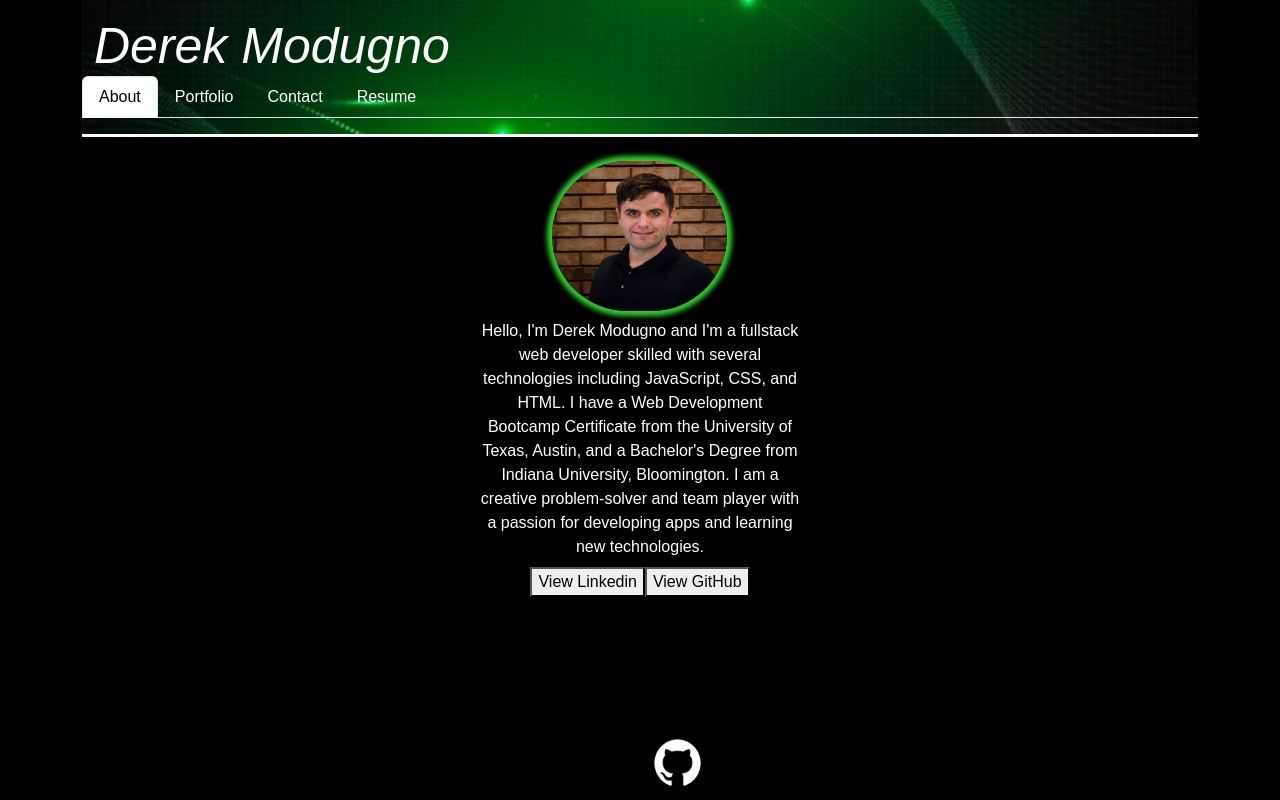
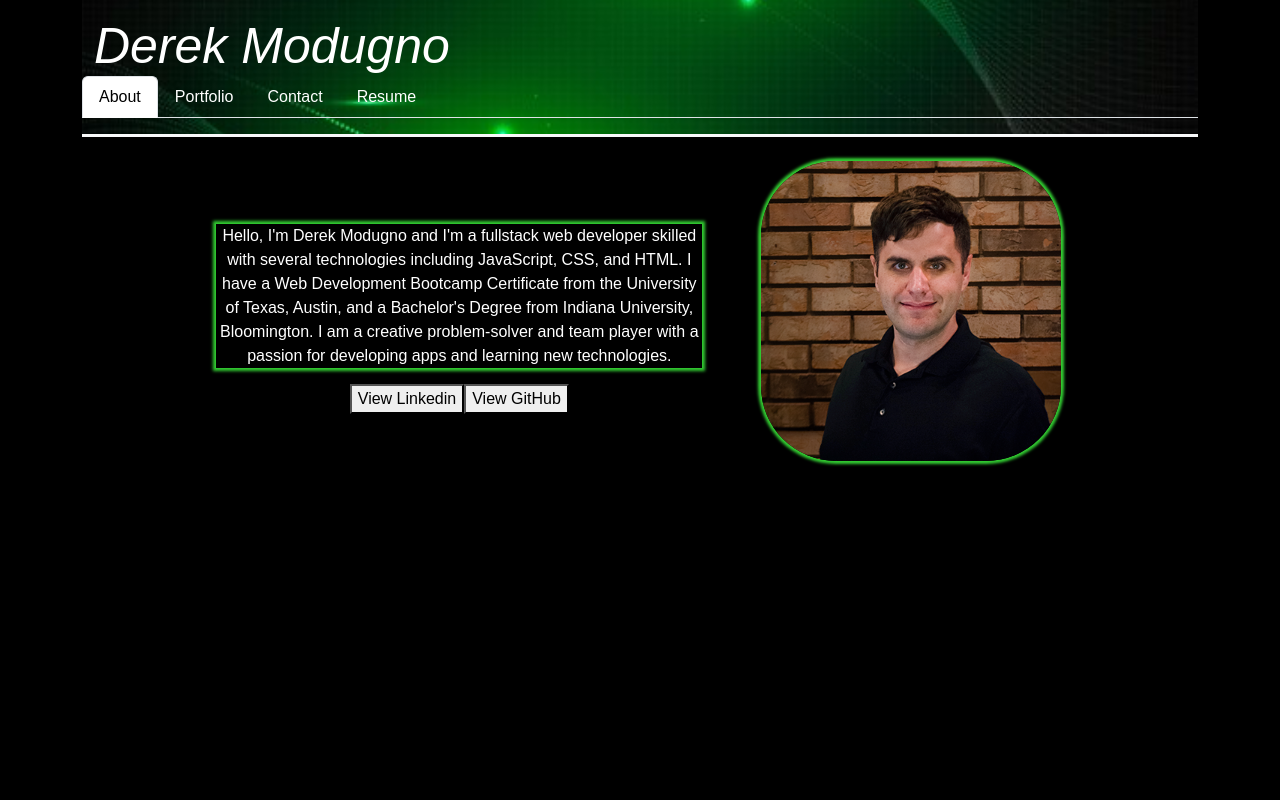
Before and after one commit to derekm129/reactPortfolio, a React (Vite) app: page /About in a window 1280 px wide. Built offline with nearby package versions, Linux system fonts and the light colour scheme.

Commit message:
changed layout of About page

```diff
--- a/src/App.css
+++ b/src/App.css
@@ -79,8 +79,8 @@ header nav ul li {
   display: block;
   margin-left: auto;
   margin-right: auto;
-  height: 150px;
-  width: 175px;
+  height: 300px;
+  width: 300px;
   border-radius: 75px;
 
 }
--- a/src/App.jsx
+++ b/src/App.jsx
@@ -12,7 +12,7 @@ function App() {
       <main className="mx-3">
         <Outlet />
       </main>
-      <Footer />
+      {/* <Footer /> */}
     </div>
 
   );
--- a/src/pages/About.jsx
+++ b/src/pages/About.jsx
@@ -4,23 +4,26 @@ export default function About() {
   return (
     <div className='container text-center'>
       <div className='row justify-content-center align-items-center'>
-        <div className='col-md-4' >
-          {/* Profile Pic */}
-          <img src={profilePic} id="profilePic" style={{ boxShadow: '0px 0px 5px 5px limegreen' }} />
-          {/* Bio */}
-          <p className='m-2' style={{ color: 'white' }}>
+        {/* Bio */}
+        <div className='col-md-6'>
+          <p className='m-3' style={{ color: 'white', boxShadow: '0px 0px 3px 3px limegreen' }}>
             Hello, I'm Derek Modugno and I'm a fullstack web developer skilled with several technologies including JavaScript, CSS, and HTML. I have a Web Development Bootcamp Certificate from the
             University of Texas, Austin, and a Bachelor's Degree from Indiana University, Bloomington. I am a creative problem-solver and team player with a passion for developing apps and learning new technologies.
           </p>
+          {/* Buttons */}
+          <div className="buttons mt-3">
+            <a href="https://www.linkedin.com/in/derek-modugno-9927b72b1/" className='mb-2'>
+              <button>View Linkedin</button>
+            </a>
+            <a href="https://github.com/derekm129" className='mb-2'>
+              <button>View GitHub</button>
+            </a>
+          </div>
         </div>
-      </div>
-      <div className="buttons">
-        <a href="https://www.linkedin.com/in/derek-modugno-9927b72b1/">
-          <button>View Linkedin</button>
-        </a>
-        <a href="https://github.com/derekm129">
-          <button>View GitHub</button>
-        </a>
+        {/* Profile Picture */}
+        <div className='col-md-4'>
+          <img src={profilePic} id="profilePic" style={{ boxShadow: '0px 0px 3px 3px limegreen' }} />
+        </div>
       </div>
     </div>
 
```
